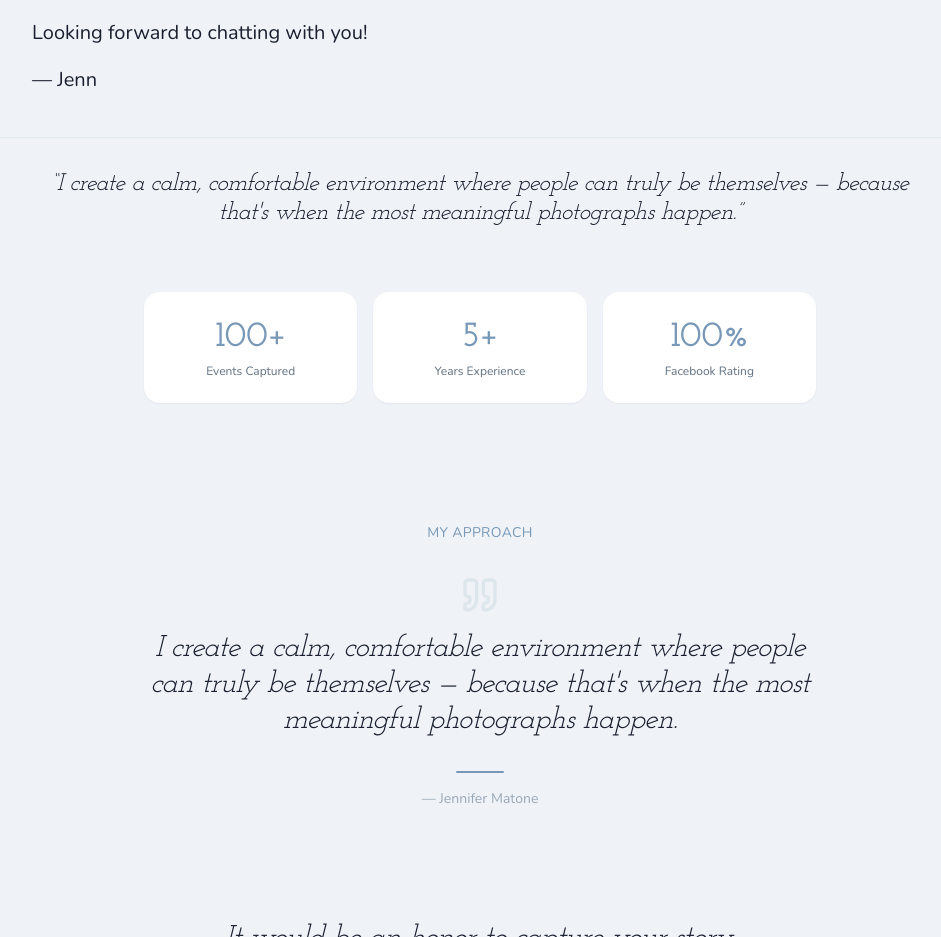
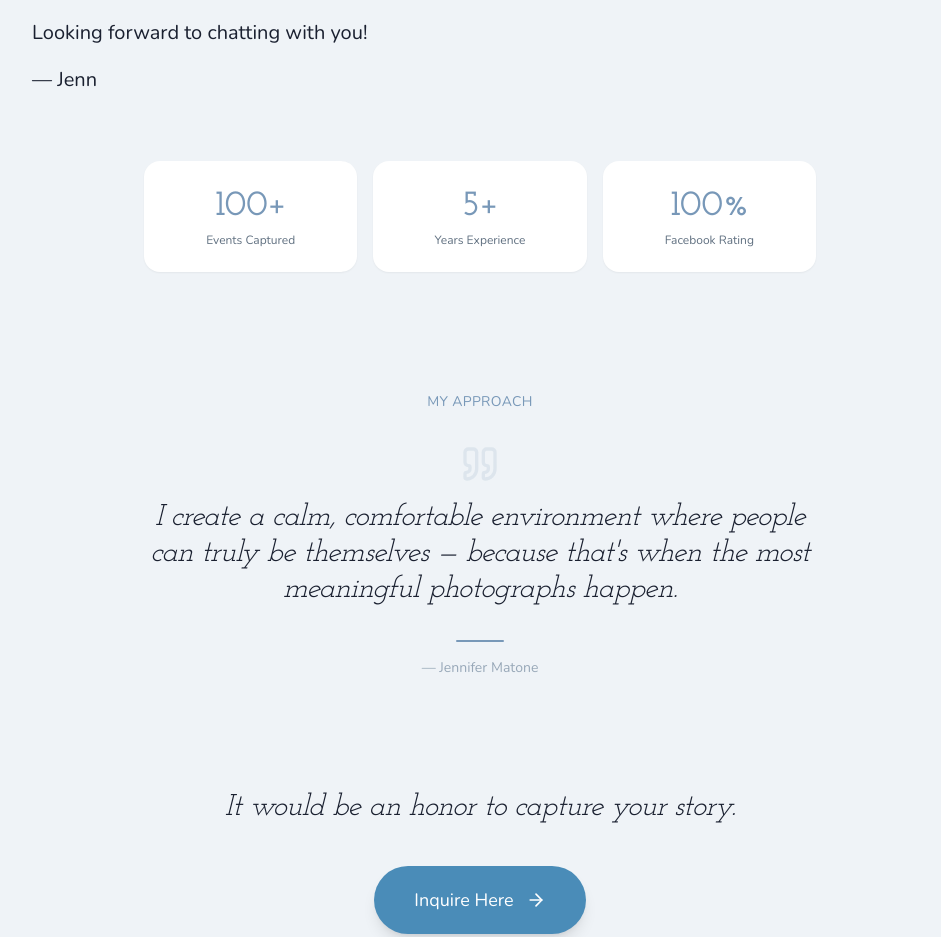
Before and after one commit to pixelverse-studios/iffers-pictures, a Next.js app: page /about in a window 1280 px wide. Shown: the part 1680-2617 px from the top of the page, without its empty margins (160-1101 px from the left). Built offline with nearby package versions, Linux system fonts and the light colour scheme.

Commit message:
Remove duplicate about page quote (#84)

```diff
--- a/src/components/features/about/AboutBio.tsx
+++ b/src/components/features/about/AboutBio.tsx
@@ -69,15 +69,6 @@ export function AboutBio() {
               </p>
             </div>
           </div>
-
-          <div className="mt-10 border-t border-[var(--brand)]/15 pt-8">
-            <p className="text-xl md:text-2xl font-heading italic text-[var(--foreground)] text-center max-w-4xl mx-auto leading-snug">
-              &ldquo;I create a calm, comfortable environment where people can
-              truly be themselves — because that&apos;s when the most
-              meaningful photographs happen.&rdquo;
-            </p>
-          </div>
-
         </div>
       </section>
 
```
Also changed, not shown: 1 other file (tests, documents, lock files or other folders).
